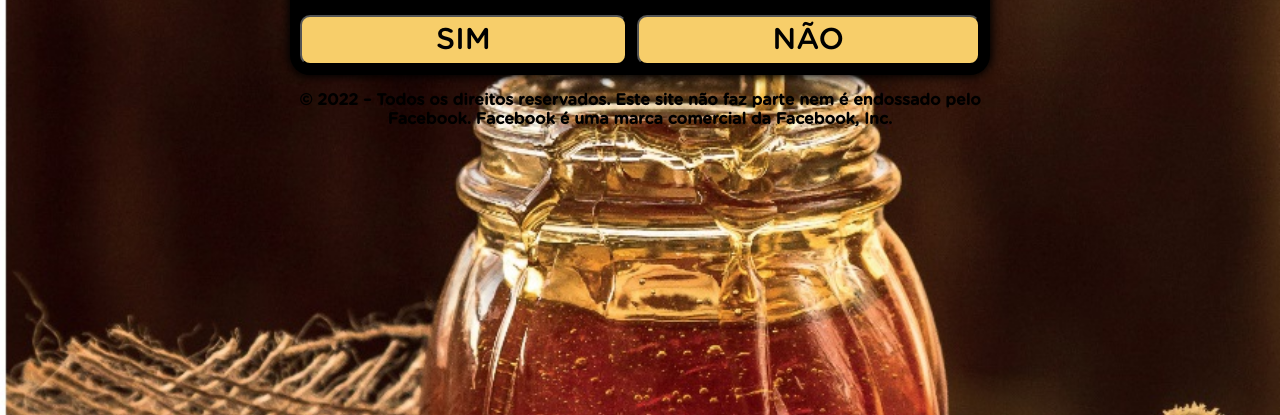
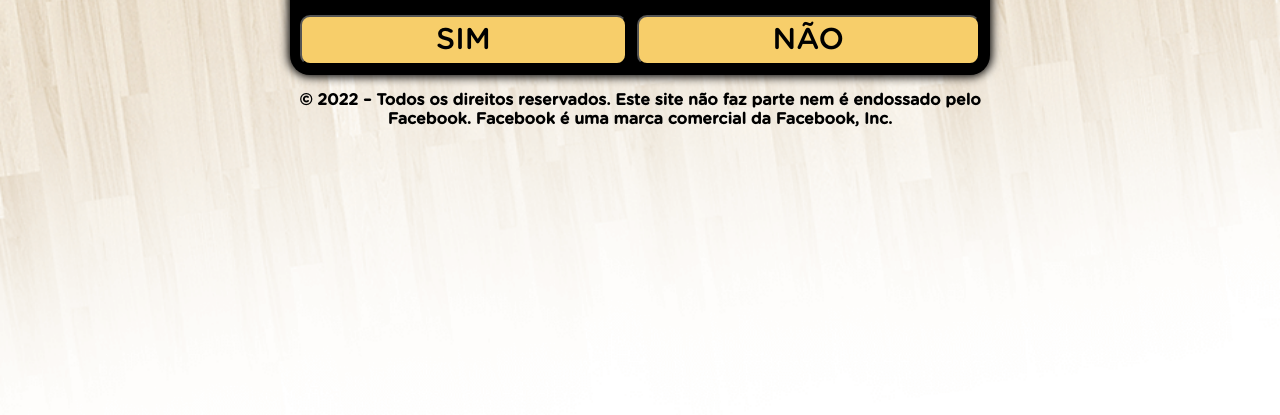
Before and after one commit to Thigas02/Protocoloforagordura.site, a plain HTML site: page Quiz/index.html in a window 1280 px wide. Shown: the part 385-800 px from the top of the page. Drawn offline with Linux system fonts and the light colour scheme.

Commit message:
Update index.html

```diff
--- a/Quiz/index.html
+++ b/Quiz/index.html
@@ -28,7 +28,7 @@
       align-items: center;
       width: 100vw;
       height: 100vh;
-      background: url("WhatsApp.jpeg");
+      background: url("fundo.png");
       background-size: cover;
       background-repeat: no-repeat;
     }
```
